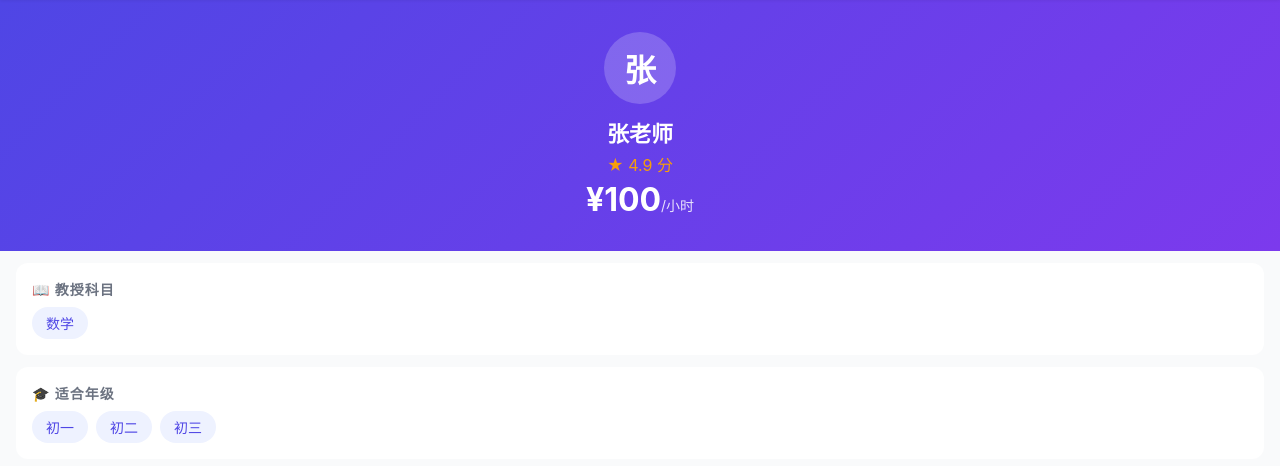
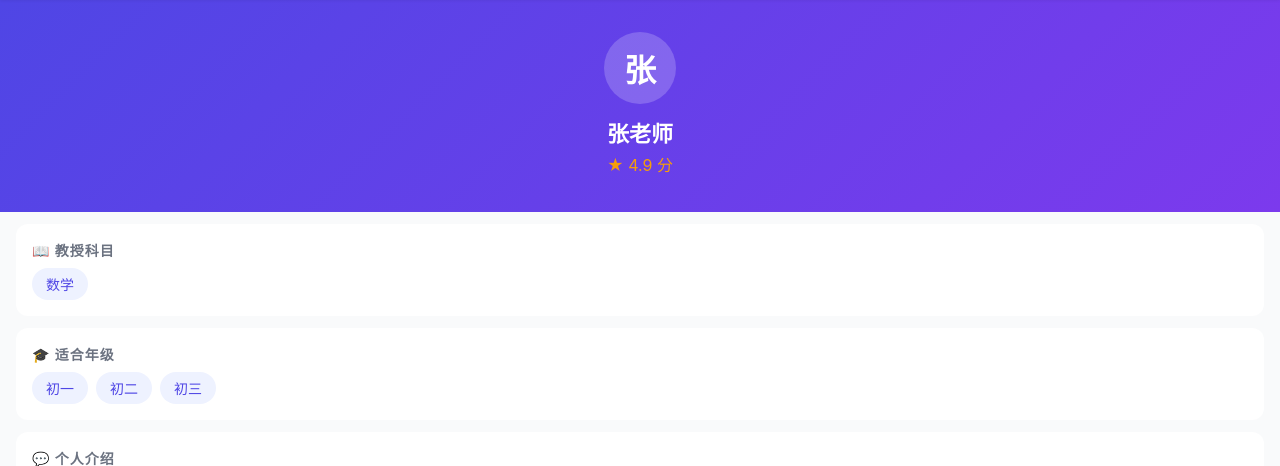
Before and after one commit to Harry-985/dongchuan-tutoring, a Flask app: page /teacher/1 in a window 1280 px wide. Shown: the part 56-522 px from the top of the page. Run offline with Flask 3, Linux system fonts and the light colour scheme; data comes from the database, SQL or seed files in the repository.

Commit message:
fix: 隐藏前台价格，家长加微信后私下谈价

```diff
--- a/templates/detail.html
+++ b/templates/detail.html
@@ -125,7 +125,6 @@
         <div class="avatar-lg">{{ teacher.name[0] }}</div>
         <h1>{{ teacher.name }}</h1>
         <div class="stars">★ {{ teacher.rating }} 分</div>
-        <div class="price-big">¥{{ teacher.price_per_hour }}<small>/小时</small></div>
     </div>
 
     <div class="section">
--- a/templates/home.html
+++ b/templates/home.html
@@ -244,7 +244,6 @@
                         <span>📖 {{ t.grades }}</span>
                     </div>
                 </div>
-                <div class="price">¥{{ t.price_per_hour }}<small>/时</small></div>
             </div>
             {% endfor %}
             {% if not teachers %}
```
